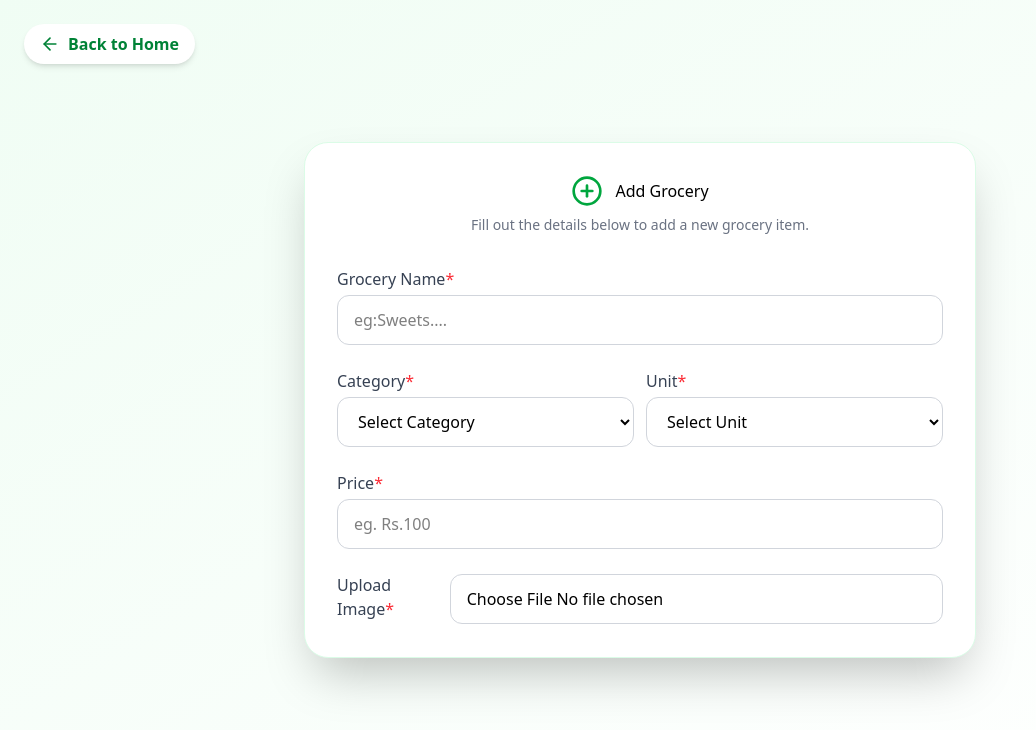
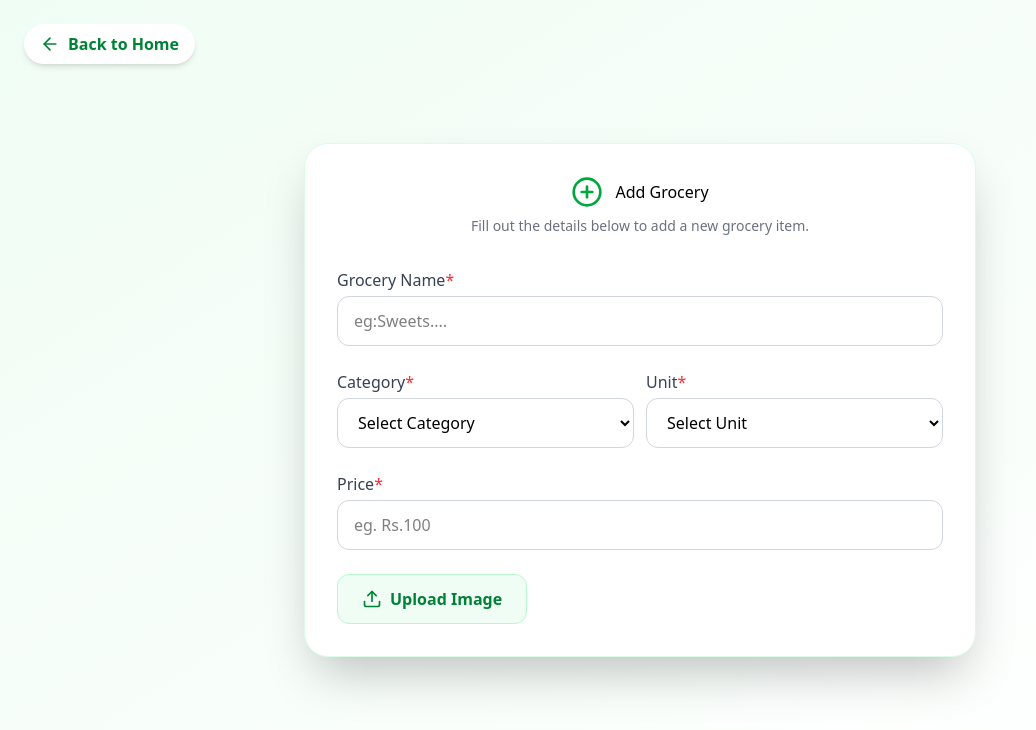
Before and after one commit to Sandeshdahal10/Snapcart, a Next.js app: page /admin/add-grocery in a window 1280 px wide. Shown: the top 730 px of the page, without its empty margins (0-1036 px from the left). Built offline with nearby package versions, Linux system fonts and the light colour scheme.

Commit message:
created the upload file to button type only.

```diff
--- a/src/app/admin/add-grocery/page.tsx
+++ b/src/app/admin/add-grocery/page.tsx
@@ -1,6 +1,6 @@
 // ...existing code...
 'use client'
-import { ArrowLeft, Plus, PlusCircle } from 'lucide-react'
+import { ArrowLeft, Plus, PlusCircle, Upload } from 'lucide-react'
 import Link from 'next/link'
 import React, { ChangeEvent, useState } from 'react'
 import {motion} from "motion/react"
@@ -89,8 +89,9 @@ function AddGrocery() {
           <input type="text"  id="price" placeholder='eg. Rs.100' className='w-full border border-gray-300 rounded-xl px-4 py-3 outline-none focus:ring-2 focus:ring-green-400 transition-all' onChange={(e)=>setPrice(e.target.value)} value={price} />
          </div>
          <div className='flex flex-col sm:flex-row items-center gap-5'>
-          <label htmlFor="image" className='block text-gray-700 font-medium mb-1'>Upload Image<span className='text-red-500'>*</span></label>
-          <input type="file" accept='image/*'  id="image" className='w-full border border-gray-300 rounded-xl px-4 py-3 outline-none focus:ring-2 focus:ring-green-400 transition-all' onChange={handleImageChange}
+          <label htmlFor="image" className='cursor-pointer flex items-center justify-center gap-2 bg-green-50 text-green-700 font-semibold border border-green-200 rounded-xl px-6 py-3 hover:bg-green-100 transition-all w-full sm:w-auto'>
+            <Upload className='w-5 h-5'/>Upload Image</label>
+          <input type="file" id="image" accept='image/*'  hidden onChange={handleImageChange}
           />
           {frontendImage && <Image src={frontendImage} width={100} height={100} className='rounded-xl shadow-md border border-gray-200 object-cover' alt='image'/>}
          </div>
```
